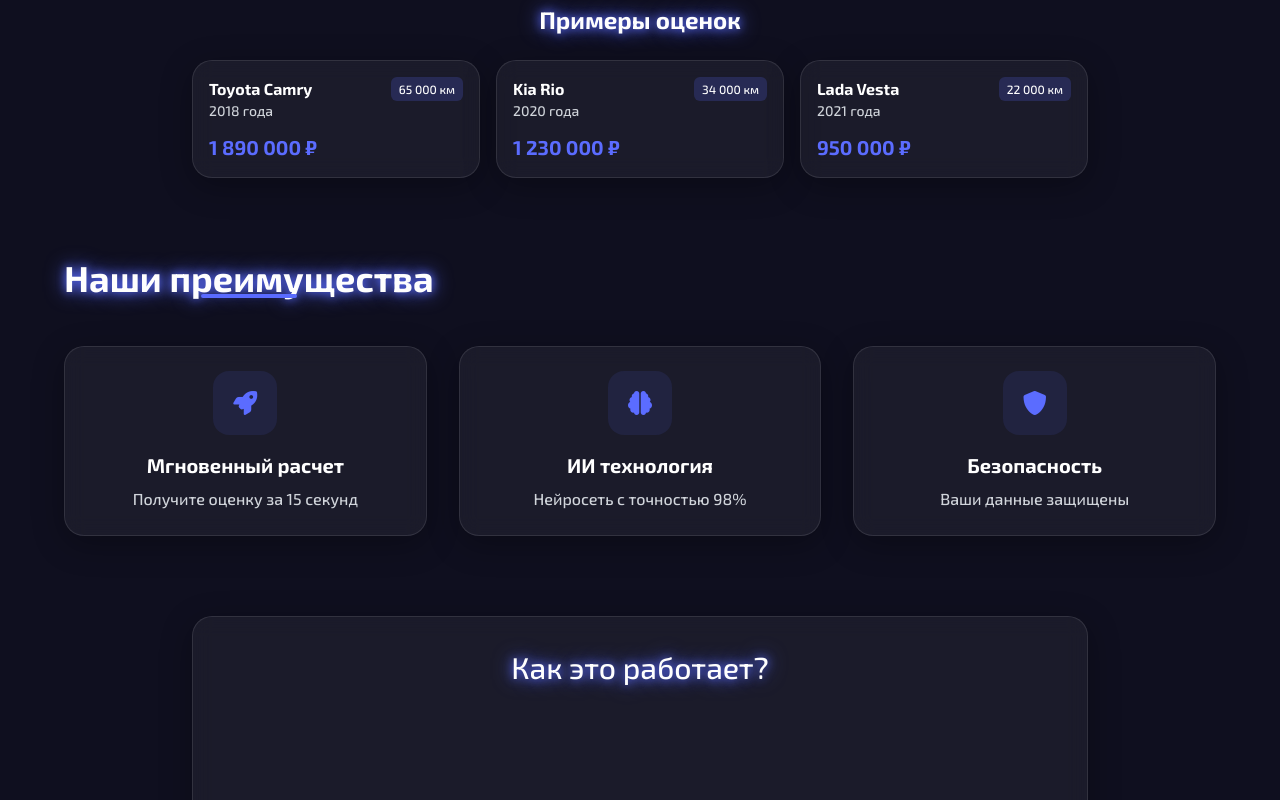
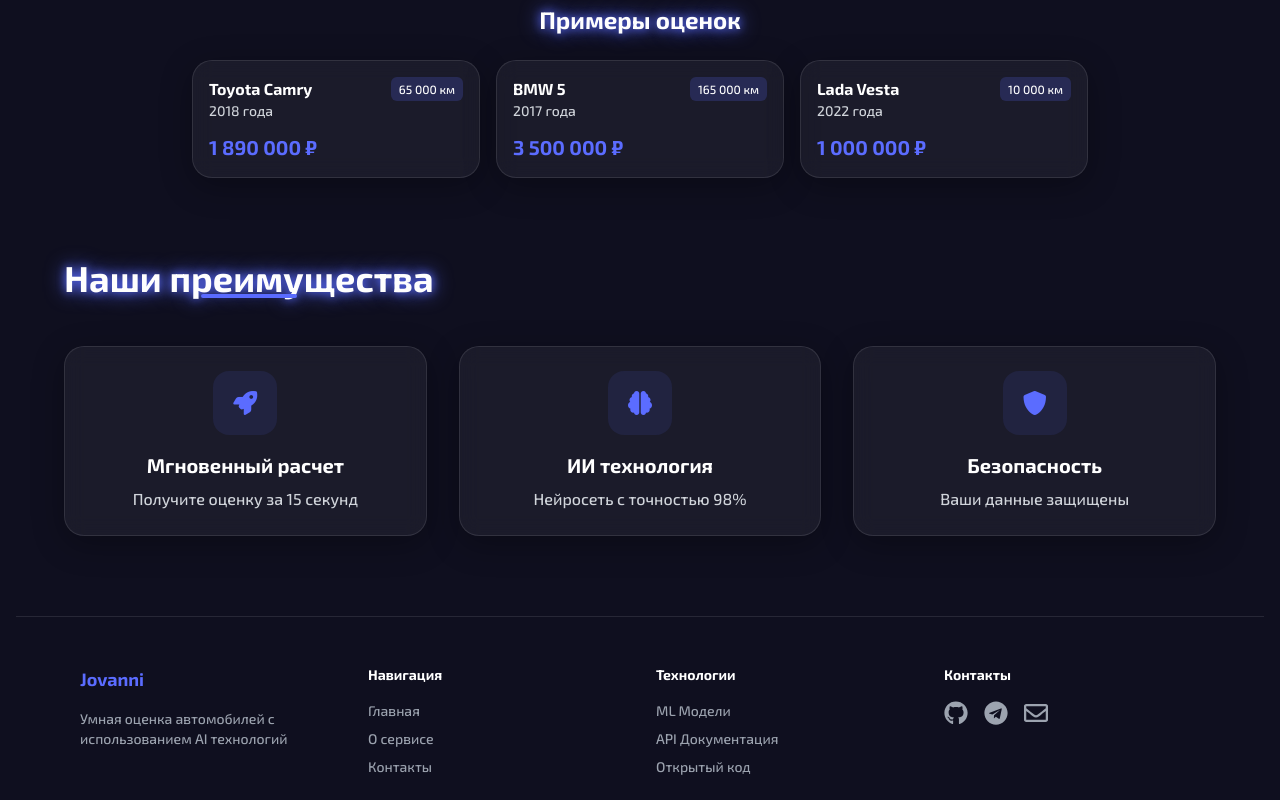
Before and after one commit to Jovanni-Aleotti-team/Jovanni, a React (Vite) app in the folder frontend/: page / in a window 1280 px wide. Shown: the part 1000-1800 px from the top of the page. Built offline with nearby package versions, Linux system fonts and the light colour scheme; no server answers.

Commit message:
add footer

```diff
--- a/frontend/src/App.jsx
+++ b/frontend/src/App.jsx
@@ -6,6 +6,7 @@ import LottieAnimation from './components/LottieAnimation'
 import FeaturesSection from './components/FeaturesSection'
 import ResultCard from './components/ResultCard'
 import ExampleEstimation from './components/ExampleEstimation'
+import Footer from './components/Footer'
 
 export default function App() {
   const [progress, setProgress] = useState(0)
@@ -43,6 +44,8 @@ export default function App() {
       {/* Преимущества */}
       <FeaturesSection />
 
+      <Footer />
+
       {/* Анимация в отдельном разделе */}
       <div className="w-full max-w-4xl glass-morphism p-8">
         <h2 className="text-3xl mb-6 glowing-text text-center">Как это работает?</h2>
--- a/frontend/src/components/ExampleEstimation.jsx
+++ b/frontend/src/components/ExampleEstimation.jsx
@@ -1,9 +1,30 @@
 import { motion } from 'framer-motion'
 
 const examples = [
-  { brand: 'Toyota Camry', year: 2018, mileage: '65 000 км', price: '1 890 000 ₽' },
-  { brand: 'Kia Rio', year: 2020, mileage: '34 000 км', price: '1 230 000 ₽' },
-  { brand: 'Lada Vesta', year: 2021, mileage: '22 000 км', price: '950 000 ₽' }
+    {
+        brand: 'Toyota Camry',
+        year: 2018,
+        mileage: '65 000 км',
+        price: '1 890 000 ₽',
+        features: ['Полный привод', '2.5 л', 'Автомат']
+      },
+
+      {
+        brand: 'BMW 5',
+        year: 2017,
+        mileage: '165 000 км',
+        price: '3 500 000 ₽',
+        features: ['задний привод', '2 л', 'Автомат']
+      },
+
+      {
+        brand: 'Lada Vesta',
+        year: 2022,
+        mileage: '10 000 км',
+        price: '1 000 000 ₽',
+        features: ['Полный привод', '1.6 л', 'Механика']
+      },
+
 ]
 
 export default function ExampleEstimation() {
--- /dev/null
+++ b/frontend/src/components/Footer.jsx
@@ -0,0 +1,55 @@
+import { FaGithub, FaTelegram, FaRegEnvelope } from 'react-icons/fa'
+
+export default function Footer() {
+  return (
+    <footer className="w-full mt-20 border-t border-white/10">
+      <div className="max-w-6xl mx-auto px-4 py-12">
+        <div className="grid grid-cols-1 md:grid-cols-4 gap-8">
+          <div className="space-y-4">
+            <h5 className="text-lg font-bold text-neon">Jovanni</h5>
+            <p className="text-sm text-gray-400">
+              Умная оценка автомобилей с использованием AI технологий
+            </p>
+          </div>
+
+          <div className="space-y-4">
+            <h6 className="text-sm font-semibold">Навигация</h6>
+            <ul className="space-y-2 text-sm text-gray-400">
+              <li><a href="#" className="hover:text-neon transition">Главная</a></li>
+              <li><a href="#" className="hover:text-neon transition">О сервисе</a></li>
+              <li><a href="#" className="hover:text-neon transition">Контакты</a></li>
+            </ul>
+          </div>
+
+          <div className="space-y-4">
+            <h6 className="text-sm font-semibold">Технологии</h6>
+            <ul className="space-y-2 text-sm text-gray-400">
+              <li><a href="#" className="hover:text-neon transition">ML Модели</a></li>
+              <li><a href="#" className="hover:text-neon transition">API Документация</a></li>
+              <li><a href="#" className="hover:text-neon transition">Открытый код</a></li>
+            </ul>
+          </div>
+
+          <div className="space-y-4">
+            <h6 className="text-sm font-semibold">Контакты</h6>
+            <div className="flex gap-4 text-2xl text-gray-400">
+              <a href="#" className="hover:text-neon transition">
+                <FaGithub />
+              </a>
+              <a href="#" className="hover:text-neon transition">
+                <FaTelegram />
+              </a>
+              <a href="#" className="hover:text-neon transition">
+                <FaRegEnvelope />
+              </a>
+            </div>
+          </div>
+        </div>
+
+        <div className="mt-8 pt-8 border-t border-white/10 text-center text-sm text-gray-400">
+          © 2024 Jovanni. Все права защищены
+        </div>
+      </div>
+    </footer>
+  )
+}
--- a/frontend/src/styles.css
+++ b/frontend/src/styles.css
@@ -110,3 +110,58 @@ body {
 .responsive-grid {
   @apply grid grid-cols-1 md:grid-cols-2 lg:grid-cols-3 gap-8;
 }
+
+.max-w-screen-xl {
+  max-width: 1280px;
+}
+
+/* Эффект параллакса */
+.parallax-bg {
+  background-attachment: fixed;
+  background-position: center;
+  background-repeat: no-repeat;
+  background-size: cover;
+}
+
+/* Анимация появления */
+@keyframes slide-up {
+  from {
+    opacity: 0;
+    transform: translateY(50px);
+  }
+  to {
+    opacity: 1;
+    transform: translateY(0);
+  }
+}
+
+.slide-up {
+  animation: slide-up 0.8s ease-out;
+}
+
+/* Градиентные обводки */
+.gradient-border {
+  position: relative;
+  background: var(--dark);
+  border-radius: 24px;
+}
+
+.gradient-border::after {
+  content: '';
+  position: absolute;
+  inset: -2px;
+  z-index: -1;
+  background: linear-gradient(45deg, var(--neon), var(--cyber));
+  border-radius: 26px;
+  filter: blur(10px);
+}
+
+/* Ховер-эффекты для карточек */
+.card-hover {
+  transition: transform 0.3s ease, box-shadow 0.3s ease;
+}
+
+.card-hover:hover {
+  transform: translateY(-5px);
+  box-shadow: 0 10px 30px rgba(91, 108, 255, 0.2);
+}
```
